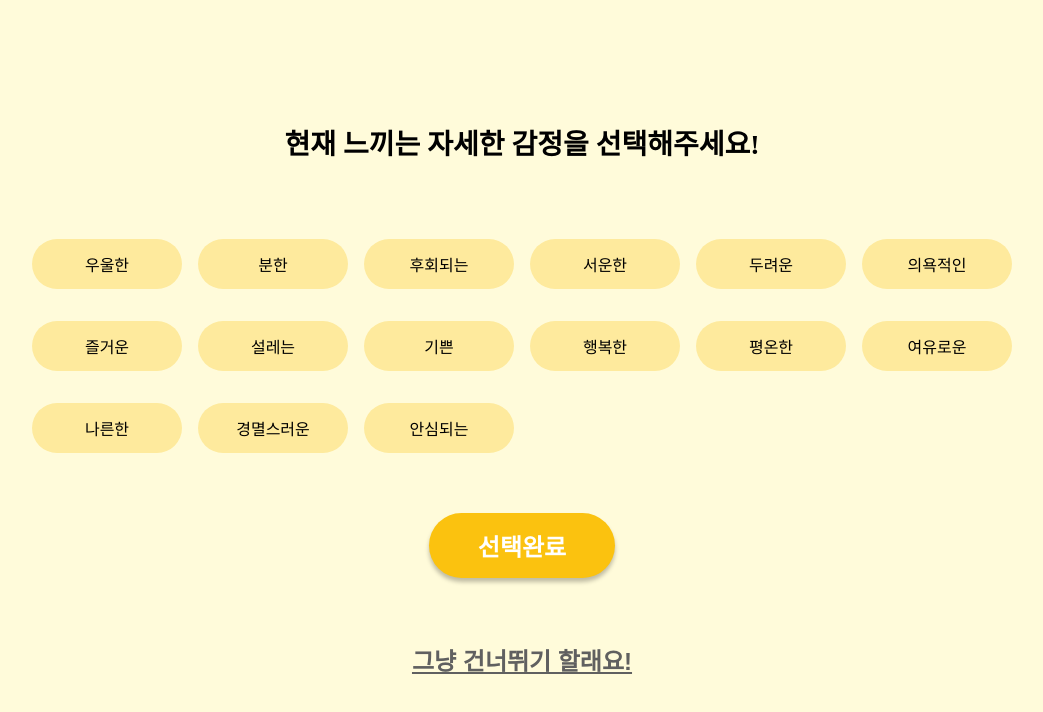
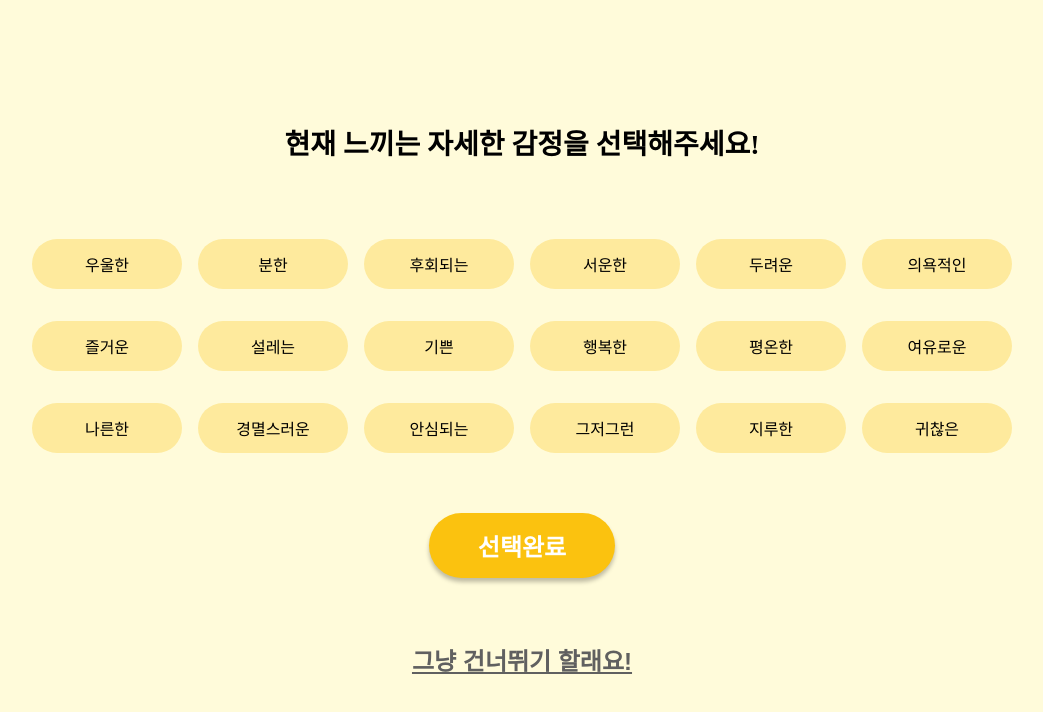
Before and after one commit to Tak-E/client, a React (Vite) app: page /category in a window 1280 px wide. Shown: the top 712 px of the page, without its empty margins (118-1161 px from the left). Built offline with nearby package versions, Linux system fonts and the light colour scheme.

Commit message:
feat: add categories

```diff
--- a/src/pages/category/Category.jsx
+++ b/src/pages/category/Category.jsx
@@ -65,6 +65,18 @@ const EMOTIONS = [
     id: 14,
     title: "안심되는",
   },
+  {
+    id: 15,
+    title: "그저그런",
+  },
+  {
+    id: 16,
+    title: "지루한",
+  },
+  {
+    id: 17,
+    title: "귀찮은",
+  },
 ];
 
 const Category = () => {
```
